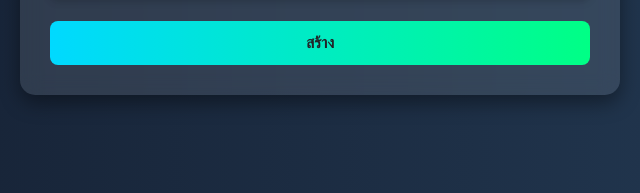
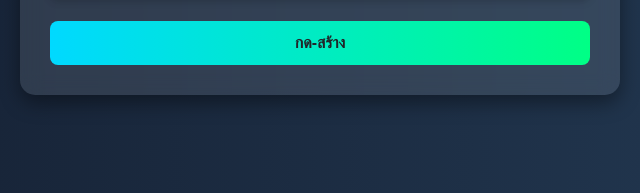
Before and after one commit to idckoala/devton, a plain HTML site: page index.html in a window 1280 px wide. Shown: the part 285-478 px from the top of the page, 320-960 px from the left. Drawn offline with nearby package versions, Linux system fonts and the light colour scheme.

Commit message:
Update index.html

```diff
--- a/index.html
+++ b/index.html
@@ -104,7 +104,7 @@
                         required
                     >
                 </div>
-                <button type="submit" class="btn btn-custom w-100">สร้าง</button>
+                <button type="submit" class="btn btn-custom w-100">กด-สร้าง</button>
             </form>
             <div id="result" class="result-box d-none mt-4">
                 <p><strong>ชื่อผู้ใช้:</strong> <span id="resultUsername"></span></p>
```
